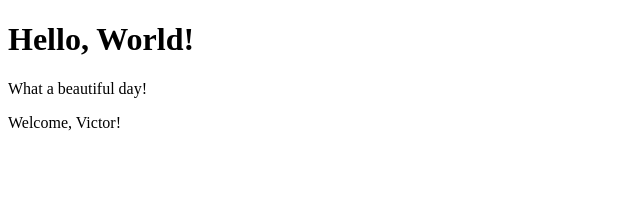
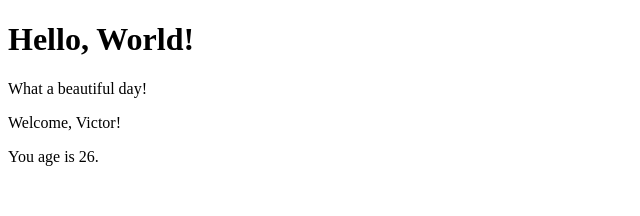
Before and after one commit to amaliacicala/esercizi-react, a React (Create React App) app: page / in a window 1280 px wide. Shown: the top 216 px of the page, without its empty margins (0-640 px from the left). Built offline with nearby package versions, Linux system fonts and the light colour scheme.

Commit message:
feat: add ex. Props 03

```diff
--- a/src/App.js
+++ b/src/App.js
@@ -7,7 +7,7 @@
         return (
             <div>
                 <Hello />
-                <Welcome />
+                <Welcome age={26}/>
             </div>
         )
     }
--- a/src/Welcome.js
+++ b/src/Welcome.js
@@ -2,6 +2,11 @@
 
 export class Welcome extends React.Component {
     render() {
-        return <p>Welcome, {this.props.name}!</p>
+        return (
+        <div>
+            <p>Welcome, {this.props.name}!</p>
+            <p>You age is {this.props.age}.</p>
+         </div>
+        )
     }
 }
```
Also changed, not shown: 1 other file (tests, documents, lock files or other folders).
